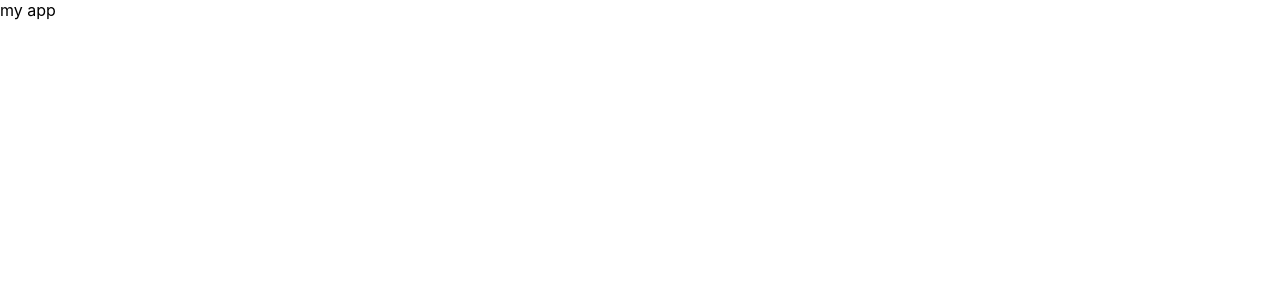
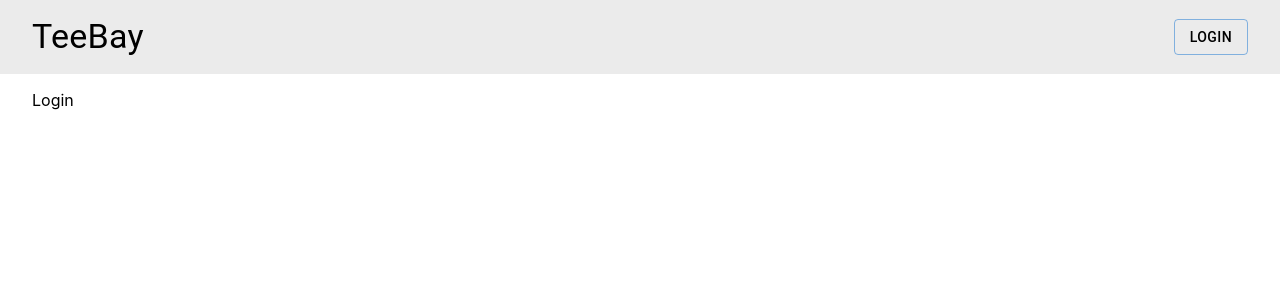
Before and after one commit to trnwrckd/teebay, a React (Create React App) app in the folder client/: page /login in a window 1280 px wide. Shown: the top 300 px of the page. Built offline with nearby package versions, Linux system fonts and the light colour scheme.

Commit message:
feat: add protected routes, client skeleton

```diff
--- a/client/package.json
+++ b/client/package.json
@@ -4,18 +4,19 @@
   "private": true,
   "dependencies": {
     "@apollo/client": "^3.7.10",
+    "@emotion/react": "^11.10.6",
+    "@emotion/styled": "^11.10.6",
     "@mui/material": "^5.11.15",
-    "@mui/styled-engine-sc": "^5.11.11",
     "@testing-library/jest-dom": "^5.16.5",
     "@testing-library/react": "^13.4.0",
     "@testing-library/user-event": "^13.5.0",
+    "formik": "^2.2.9",
     "graphql": "^16.6.0",
     "react": "^18.2.0",
     "react-dom": "^18.2.0",
     "react-icons": "^4.8.0",
     "react-router-dom": "^6.9.0",
     "react-scripts": "5.0.1",
-    "styled-components": "^5.3.9",
     "web-vitals": "^2.1.4"
   },
   "scripts": {
--- a/client/public/index.html
+++ b/client/public/index.html
@@ -24,7 +24,7 @@
       work correctly both with client-side routing and a non-root public URL.
       Learn how to configure a non-root public URL by running `npm run build`.
     -->
-    <title>React App</title>
+    <title>TeeBay</title>
   </head>
   <body>
     <noscript>You need to enable JavaScript to run this app.</noscript>
--- a/client/src/App.js
+++ b/client/src/App.js
@@ -1,5 +1,42 @@
+import { BrowserRouter as Router, Route, Routes } from 'react-router-dom';
+import { Box } from '@mui/material';
+import ProtectedRoute from './ProtectedRoute';
+import Header from './components/Header';
+import Home from './pages/Home';
+import Login from './pages/Login';
+import { useState } from 'react';
+
 function App() {
-  return <div className='App'>my app</div>;
+  const [user, setUser] = useState(null);
+
+  return (
+    <>
+      <Router>
+        <Header />
+        <Box sx={{ px: 4, py: 2 }}>
+          <Routes>
+            <Route
+              path='/'
+              element={
+                <ProtectedRoute user={user}>
+                  <Home />
+                </ProtectedRoute>
+              }
+            />
+            <Route
+              path='/home'
+              element={
+                <ProtectedRoute user={user}>
+                  <Home />
+                </ProtectedRoute>
+              }
+            />
+            <Route path='/login' element={<Login />} />
+          </Routes>
+        </Box>
+      </Router>
+    </>
+  );
 }
 
 export default App;
--- /dev/null
+++ b/client/src/ProtectedRoute/index.jsx
@@ -0,0 +1,11 @@
+import React from 'react';
+import { Navigate } from 'react-router-dom';
+
+export default function ProtectedRoute({
+  user,
+  redirectPath = '/login',
+  children,
+}) {
+  if (!user) return <Navigate to={redirectPath} replace />;
+  return children;
+}
--- /dev/null
+++ b/client/src/components/Header.jsx
@@ -0,0 +1,30 @@
+import React from 'react';
+import { Link } from 'react-router-dom';
+import { Box, Typography, Button } from '@mui/material';
+
+export default function Header() {
+  return (
+    <Box
+      sx={{
+        px: 4,
+        display: 'flex',
+        justifyContent: 'space-between',
+        alignItems: 'center ',
+        backgroundColor: '#ebebeb',
+      }}
+    >
+      <p>
+        <Link to='/' style={{ color: 'inherit', textDecoration: 'none' }}>
+          <Typography variant='h4'>TeeBay</Typography>
+        </Link>
+      </p>
+      <Box>
+        <Link to='/login' style={{ color: 'inherit', textDecoration: 'none' }}>
+          <Button variant='outlined' sx={{ color: 'black' }}>
+            Login
+          </Button>
+        </Link>
+      </Box>
+    </Box>
+  );
+}
--- /dev/null
+++ b/client/src/pages/Home.jsx
@@ -0,0 +1,5 @@
+import React from 'react';
+
+export default function Home() {
+  return <div>Home</div>;
+}
--- /dev/null
+++ b/client/src/pages/Login.jsx
@@ -0,0 +1,5 @@
+import React from 'react';
+
+export default function Login() {
+  return <div>Login</div>;
+}
```
Also changed, not shown: 2 other files (tests, documents, lock files or other folders).
